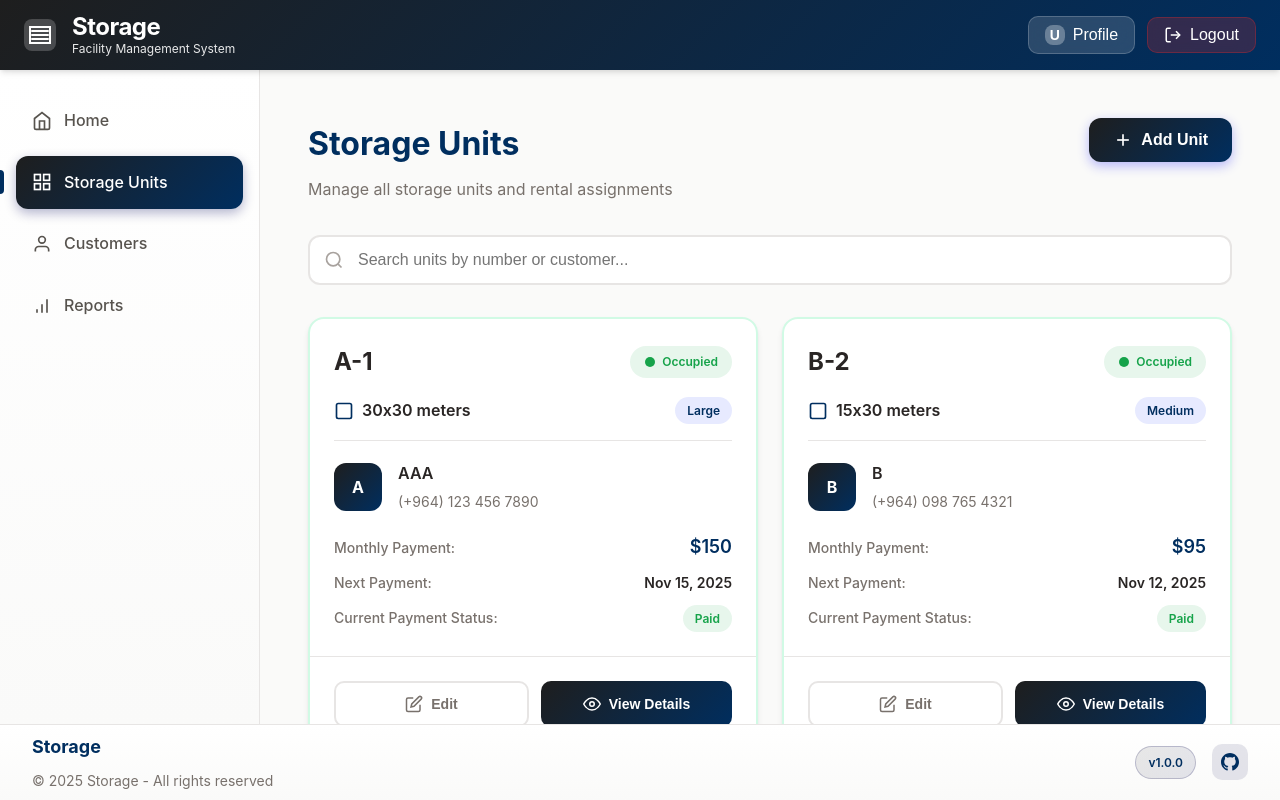
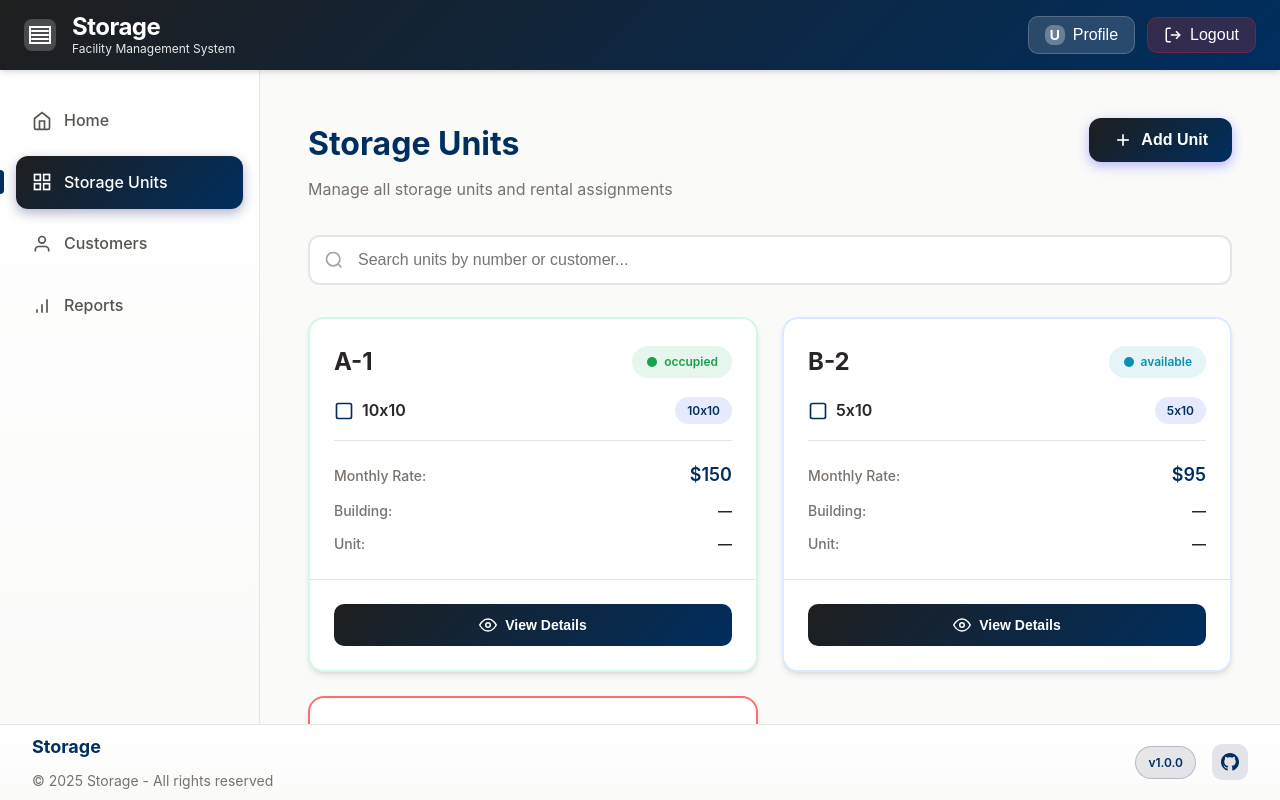
Before and after one commit to muhamedmjw/Storage-Facilitator, a Vue app: page /storages in a window 1280 px wide. Built offline with nearby package versions, Linux system fonts and the light colour scheme; data requests are answered from the project's data file.

Commit message:
Connecting StoragesView.vue With Database

```diff
--- a/src/views/StoragesView.vue
+++ b/src/views/StoragesView.vue
@@ -22,6 +22,7 @@
         </svg>
         <input
           type="text"
+          v-model="search"
           placeholder="Search units by number or customer..."
           class="search-input"
         >
@@ -29,59 +30,56 @@
     </div>
 
     <div class="units-grid">
-      <div class="unit-card occupied">
+      <div
+        v-for="(unit, i) in filteredUnits"
+        :key="unit?.id ?? i"
+        class="unit-card"
+        :class="unit?.status || 'available'"
+      >
         <div class="unit-card-header">
-          <div class="unit-number">A-1</div>
-          <div class="status-indicator occupied">
+          <div class="unit-number">
+            {{ unit?.unitNumber || unit?.unit_number || `U-${i + 1}` }}
+          </div>
+          <div class="status-indicator" :class="unit?.status || 'available'">
             <svg width="12" height="12" viewBox="0 0 24 24" fill="currentColor">
-              <circle cx="12" cy="12" r="10"/>
+              <circle cx="12" cy="12" r="10" />
             </svg>
-            Occupied
+            {{ unit?.status || 'available' }}
           </div>
         </div>
 
         <div class="unit-card-body">
           <div class="unit-size-info">
             <svg width="20" height="20" viewBox="0 0 24 24" fill="none" stroke="currentColor" stroke-width="2">
-              <rect x="3" y="3" width="18" height="18" rx="2"/>
+              <rect x="3" y="3" width="18" height="18" rx="2" />
             </svg>
-            <span class="size-label">30x30 meters</span>
-            <span class="size-badge">Large</span>
-          </div>
-
-          <div class="customer-info">
-            <div class="customer-avatar">A</div>
-            <div class="customer-details">
-              <h4 class="customer-name">AAA</h4>
-              <p class="customer-contact">(+964) 123 456 7890</p>
-            </div>
+            <span class="size-label">{{ unit?.size || 'Unknown size' }}</span>
+            <span class="size-badge">{{ unit?.size || 'N/A' }}</span>
           </div>
 
           <div class="rental-info">
             <div class="info-row">
-              <span class="info-label">Monthly Payment:</span>
-              <span class="info-value price">$150</span>
+              <span class="info-label">Monthly Rate:</span>
+              <span class="info-value price">
+                ${{ unit?.monthlyRate ?? unit?.monthly_rate ?? 0 }}
+              </span>
             </div>
             <div class="info-row">
-              <span class="info-label">Next Payment:</span>
-              <span class="info-value">Nov 15, 2025</span>
+              <span class="info-label">Building:</span>
+              <span class="info-value">{{ unit?.building || '—' }}</span>
             </div>
             <div class="info-row">
-              <span class="info-label">Current Payment Status:</span>
-              <span class="payment-badge paid">Paid</span>
+              <span class="info-label">Unit:</span>
+              <span class="info-value">{{ unit?.unit || '—' }}</span>
             </div>
           </div>
         </div>
 
         <div class="unit-card-footer">
-          <button class="action-btn secondary">
-            <svg width="18" height="18" viewBox="0 0 24 24" fill="none" stroke="currentColor" stroke-width="2">
-              <path d="M11 4H4a2 2 0 0 0-2 2v14a2 2 0 0 0 2 2h14a2 2 0 0 0 2-2v-7"></path>
-              <path d="M18.5 2.5a2.121 2.121 0 0 1 3 3L12 15l-4 1 1-4 9.5-9.5z"></path>
-            </svg>
-            Edit
-          </button>
-          <button class="action-btn primary" @click="router.push(`/storages/${unit.id}`)">
+          <button
+            class="action-btn primary"
+            @click="router.push(`/storages/${unit?.id ?? i + 1}`)"
+          >
             <svg width="18" height="18" viewBox="0 0 24 24" fill="none" stroke="currentColor" stroke-width="2">
               <path d="M1 12s4-8 11-8 11 8 11 8-4 8-11 8-11-8-11-8z"></path>
               <circle cx="12" cy="12" r="3"></circle>
@@ -91,198 +89,60 @@
         </div>
       </div>
 
-      <div class="unit-card occupied">
-        <div class="unit-card-header">
-          <div class="unit-number">B-2</div>
-          <div class="status-indicator occupied">
-            <svg width="12" height="12" viewBox="0 0 24 24" fill="currentColor">
-              <circle cx="12" cy="12" r="10"/>
-            </svg>
-            Occupied
-          </div>
-        </div>
-
-        <div class="unit-card-body">
-          <div class="unit-size-info">
-            <svg width="20" height="20" viewBox="0 0 24 24" fill="none" stroke="currentColor" stroke-width="2">
-              <rect x="3" y="3" width="18" height="18" rx="2"/>
-            </svg>
-            <span class="size-label">15x30 meters</span>
-            <span class="size-badge">Medium</span>
-          </div>
-
-          <div class="customer-info">
-            <div class="customer-avatar">B</div>
-            <div class="customer-details">
-              <h4 class="customer-name">B</h4>
-              <p class="customer-contact">(+964) 098 765 4321</p>
-            </div>
-          </div>
-
-          <div class="rental-info">
-            <div class="info-row">
-              <span class="info-label">Monthly Payment:</span>
-              <span class="info-value price">$95</span>
-            </div>
-            <div class="info-row">
-              <span class="info-label">Next Payment:</span>
-              <span class="info-value">Nov 12, 2025</span>
-            </div>
-            <div class="info-row">
-              <span class="info-label">Current Payment Status:</span>
-              <span class="payment-badge paid">Paid</span>
-            </div>
-          </div>
-        </div>
-
-        <div class="unit-card-footer">
-          <button class="action-btn secondary">
-            <svg width="18" height="18" viewBox="0 0 24 24" fill="none" stroke="currentColor" stroke-width="2">
-              <path d="M11 4H4a2 2 0 0 0-2 2v14a2 2 0 0 0 2 2h14a2 2 0 0 0 2-2v-7"></path>
-              <path d="M18.5 2.5a2.121 2.121 0 0 1 3 3L12 15l-4 1 1-4 9.5-9.5z"></path>
-            </svg>
-            Edit
-          </button>
-          <button class="action-btn primary" @click="router.push(`/storages/${unit.id}`)">
-            <svg width="18" height="18" viewBox="0 0 24 24" fill="none" stroke="currentColor" stroke-width="2">
-              <path d="M1 12s4-8 11-8 11 8 11 8-4 8-11 8-11-8-11-8z"></path>
-              <circle cx="12" cy="12" r="3"></circle>
-            </svg>
-            View Details
-          </button>
-        </div>
-      </div>
-
-      <div class="unit-card available">
-        <div class="unit-card-header">
-          <div class="unit-number">C-37</div>
-          <div class="status-indicator available">
-            <svg width="12" height="12" viewBox="0 0 24 24" fill="currentColor">
-              <circle cx="12" cy="12" r="10"/>
-            </svg>
-            Available
-          </div>
-        </div>
-
-        <div class="unit-card-body">
-          <div class="unit-size-info">
-            <svg width="20" height="20" viewBox="0 0 24 24" fill="none" stroke="currentColor" stroke-width="2">
-              <rect x="3" y="3" width="18" height="18" rx="2"/>
-            </svg>
-            <span class="size-label">30x60 meters</span>
-            <span class="size-badge">X-Large</span>
-          </div>
-
-          <div class="empty-state">
-            <svg width="48" height="48" viewBox="0 0 24 24" fill="none" stroke="currentColor" stroke-width="1.5">
-              <rect x="3" y="3" width="18" height="18" rx="2"/>
-              <line x1="3" y1="9" x2="21" y2="9"/>
-              <line x1="9" y1="21" x2="9" y2="9"/>
-            </svg>
-            <p>Unit available for rent</p>
-          </div>
-
-          <div class="rental-info">
-            <div class="info-row">
-              <span class="info-label">Monthly Payment:</span>
-              <span class="info-value price">$210</span>
-            </div>
-          </div>
-        </div>
-
-        <div class="unit-card-footer">
-          <button class="action-btn secondary">
-            <svg width="18" height="18" viewBox="0 0 24 24" fill="none" stroke="currentColor" stroke-width="2">
-              <path d="M11 4H4a2 2 0 0 0-2 2v14a2 2 0 0 0 2 2h14a2 2 0 0 0 2-2v-7"></path>
-              <path d="M18.5 2.5a2.121 2.121 0 0 1 3 3L12 15l-4 1 1-4 9.5-9.5z"></path>
-            </svg>
-            Edit
-          </button>
-          <button class="action-btn primary">
-            <svg width="18" height="18" viewBox="0 0 24 24" fill="none" stroke="currentColor" stroke-width="2">
-              <path d="M16 21v-2a4 4 0 0 0-4-4H5a4 4 0 0 0-4 4v2"></path>
-              <circle cx="8.5" cy="7" r="4"></circle>
-              <line x1="20" y1="8" x2="20" y2="14"></line>
-              <line x1="23" y1="11" x2="17" y2="11"></line>
-            </svg>
-            Assign Customer
-          </button>
-        </div>
-      </div>
-
-      <div class="unit-card overdue">
-        <div class="unit-card-header">
-          <div class="unit-number">C-12</div>
-          <div class="status-indicator overdue">
-            <svg width="12" height="12" viewBox="0 0 24 24" fill="currentColor">
-              <circle cx="12" cy="12" r="10"/>
-            </svg>
-            Overdue
-          </div>
-        </div>
-
-        <div class="unit-card-body">
-          <div class="unit-size-info">
-            <svg width="20" height="20" viewBox="0 0 24 24" fill="none" stroke="currentColor" stroke-width="2">
-              <rect x="3" y="3" width="18" height="18" rx="2"/>
-            </svg>
-            <span class="size-label">30x45 meters</span>
-            <span class="size-badge">Large</span>
-          </div>
-
-          <div class="customer-info">
-            <div class="customer-avatar warning">TU</div>
-            <div class="customer-details">
-              <h4 class="customer-name">Test User</h4>
-              <p class="customer-contact">(+41) 123 456 7890</p>
-            </div>
-          </div>
-
-          <div class="rental-info">
-            <div class="info-row">
-              <span class="info-label">Monthly Payment:</span>
-              <span class="info-value price">$180</span>
-            </div>
-            <div class="info-row">
-              <span class="info-label">Payment Due:</span>
-              <span class="info-value overdue-text">Oct 5, 2025</span>
-            </div>
-            <div class="info-row">
-              <span class="info-label">Days Overdue:</span>
-              <span class="payment-badge overdue">15 days</span>
-            </div>
-          </div>
-        </div>
-
-        <div class="unit-card-footer">
-          <button class="action-btn secondary">
-            <svg width="18" height="18" viewBox="0 0 24 24" fill="none" stroke="currentColor" stroke-width="2">
-              <path d="M3 8l7.89 5.26a2 2 0 002.22 0L21 8M5 19h14a2 2 0 002-2V7a2 2 0 00-2-2H5a2 2 0 00-2 2v10a2 2 0 002 2z"></path>
-            </svg>
-            Send Reminder
-          </button>
-          <button class="action-btn primary" @click="router.push(`/storages/${unit.id}`)">
-            <svg width="18" height="18" viewBox="0 0 24 24" fill="none" stroke="currentColor" stroke-width="2">
-              <path d="M1 12s4-8 11-8 11 8 11 8-4 8-11 8-11-8-11-8z"></path>
-              <circle cx="12" cy="12" r="3"></circle>
-            </svg>
-            View Details
-          </button>
-        </div>
+      <div v-if="filteredUnits.length === 0" class="empty-state">
+        <svg width="48" height="48" viewBox="0 0 24 24" fill="none" stroke="currentColor" stroke-width="1.5">
+          <rect x="3" y="3" width="18" height="18" rx="2" />
+          <line x1="3" y1="9" x2="21" y2="9" />
+          <line x1="9" y1="21" x2="9" y2="9" />
+        </svg>
+        <p>No storage units found.</p>
       </div>
     </div>
   </div>
 </template>
 
 <script setup lang="ts">
+import { ref, computed, onMounted } from 'vue'
 import { useRouter } from 'vue-router'
+import axios from 'axios'
+
 const router = useRouter()
+const units = ref<any[]>([])
+const search = ref('')
 
-const unit = {
-  id: '1',
-  number: 'A-1'
-}
+onMounted(async () => {
+  try {
+    const res = await axios.get('/storageUnits')
+    console.log('Server returned:', res.data)
+
+    // handle any shape of response (array, object, or nested)
+    const rawData = Array.isArray(res.data)
+      ? res.data
+      : res.data.storageUnits || res.data.units || []
+
+    units.value = rawData.map((u: any, i: number) => ({
+      id: u.id ?? i + 1,
+      unitNumber: u.unitNumber ?? u.unit_number ?? `U-${i + 1}`,
+      size: u.size ?? 'Unknown',
+      monthlyRate: u.monthlyRate ?? u.monthly_rate ?? 0,
+      status: u.status ?? 'available',
+      building: u.building ?? '',
+      unit: u.unit ?? ''
+    }))
+  } catch (err) {
+    console.error('Could not load units:', err)
+    units.value = [] // still render cleanly
+  }
+})
+
+const filteredUnits = computed(() => {
+  const term = search.value.toLowerCase()
+  return units.value.filter(u =>
+    (u.unitNumber || '').toLowerCase().includes(term)
+  )
+})
 </script>
+
 
 <style scoped>
 .units-container {
```
